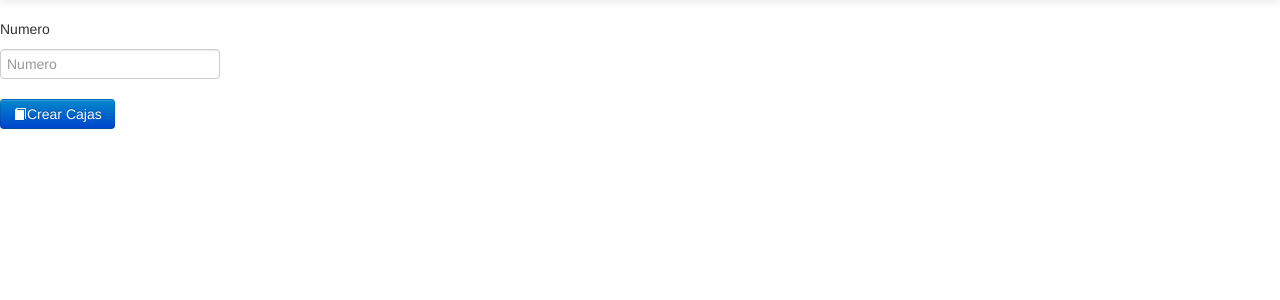
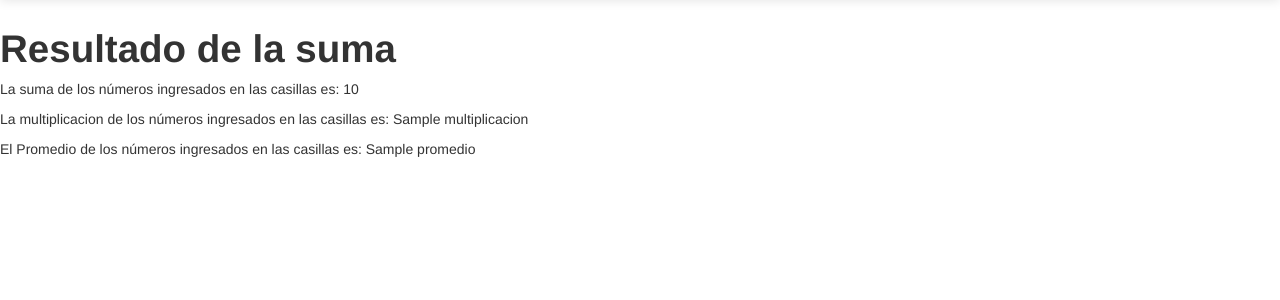
Before and after one commit to IDGS-803-20001577/IDGS803-FLASK2, a Flask app: template templates/resultado.html in a window 1280 px wide. Shown: the part 41-341 px from the top of the page. Run offline with Flask 2, Linux system fonts and the light colour scheme; the template is opened without the code that fills it: most values are stand-ins (such as "Sample title", 1, 10 or a date in 2020); some libraries are stand-ins or nearby versions.

Commit message:
Trabajo correspondiente a 18 de febrero 2023

```diff
--- a/app.py
+++ b/app.py
@@ -22,20 +22,36 @@ def alumnos():
 # ------------------------------------------------------------------------------------------
 
 
-@app.route("/practica")
-def practica():
-    return render_template("practica.html")
+@app.route('/')
+def index():
+    return render_template('practica.html')
 
 
-# ------------------------------------------------------------------------------------------
+@app.route('/generar', methods=['POST'])
+def generate():
+    num_casillas = int(request.form['numero'])
+    return render_template('generar.html', num_casillas=num_casillas)
 
-@app.route("/resultado", methods=["GET","POST"])
-def resultado():
-    numeroCajas = request.form.get("txtNumero")
-    if request.method == 'POST':
-        print(numeroCajas)
-    return render_template("resultado.html",numeroCajas=numeroCajas)
 
+@app.route('/resultado', methods=['POST'])
+def calculate():
+    num_casillas = int(request.form['num_casillas'])
+    total = 0
+    multiplicacion = 1
+    promedio = 0
+
+
+    for i in range(num_casillas):
+        num = int(request.form['num'+str(i)])
+        total += num
+
+
+        multiplicacion *= num
+
+        promedio = total / num_casillas
+
+
+    return render_template('resultado.html', total=total, multiplicacion=multiplicacion, promedio=promedio)
 
 if __name__=="_main_":
     app.run(debug=True)
--- a/templates/resultado.html
+++ b/templates/resultado.html
@@ -2,18 +2,11 @@
 
 {% block content %}
 
+<h1>Resultado de la suma</h1>
+    <p>La suma de los números ingresados en las casillas es: {{ total }}</p>
 
-<div class="col-xs-6">
-    {%from "_macros.html" import render %}
-    <form action="" method="post">
+    <p>La multiplicacion de los números ingresados en las casillas es: {{ multiplicacion }}</p>
 
-        {{render("txtNumero", "Numero",type="number")}}
-
-
-        <button type="submit" class="btn btn-default btn-primary" >
-            <i class="icon-book icon-white"></i>Crear Cajas
-        </button>
-    </form>
-</div>
+    <p>El Promedio de los números ingresados en las casillas es: {{ promedio }}</p>
 
 {% endblock %}
```
Also changed, not shown: templates/generar.html (added, +22 -0 lines), templates/practica.html (+7 -11 lines).
